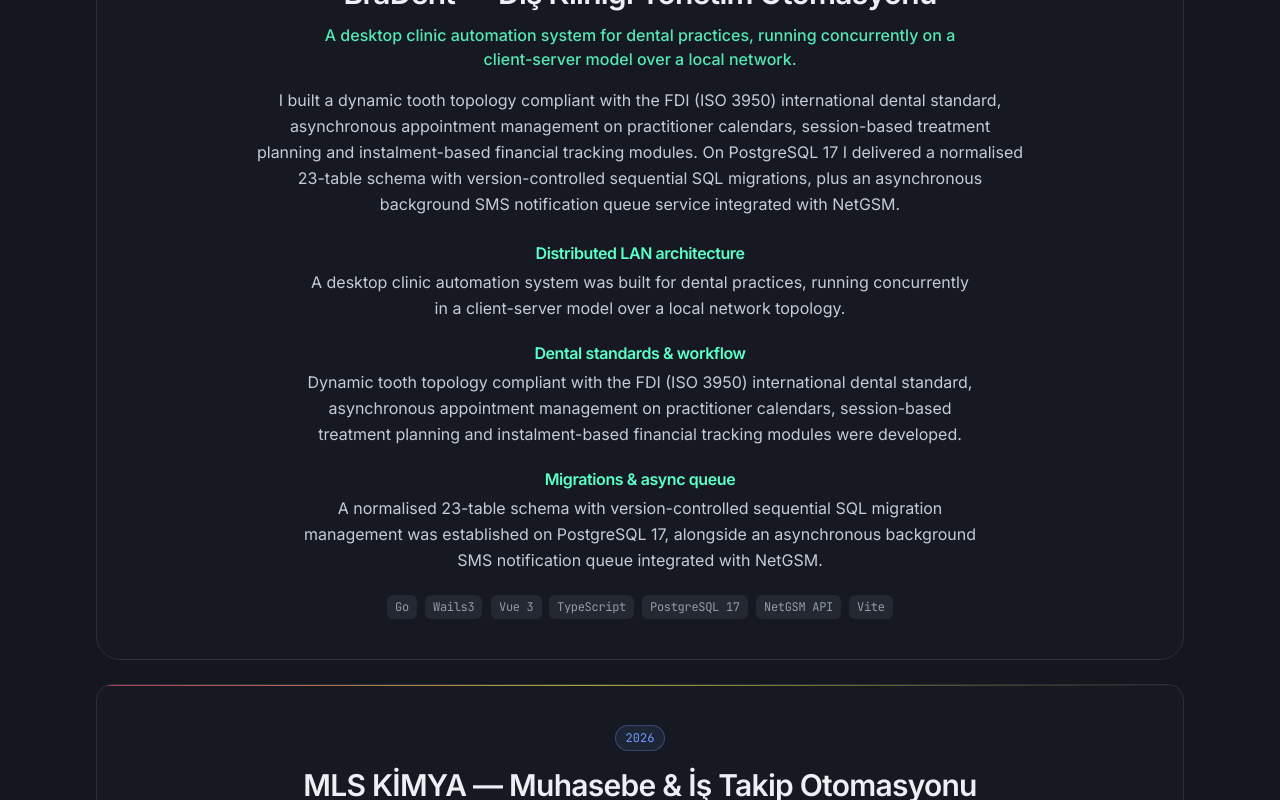
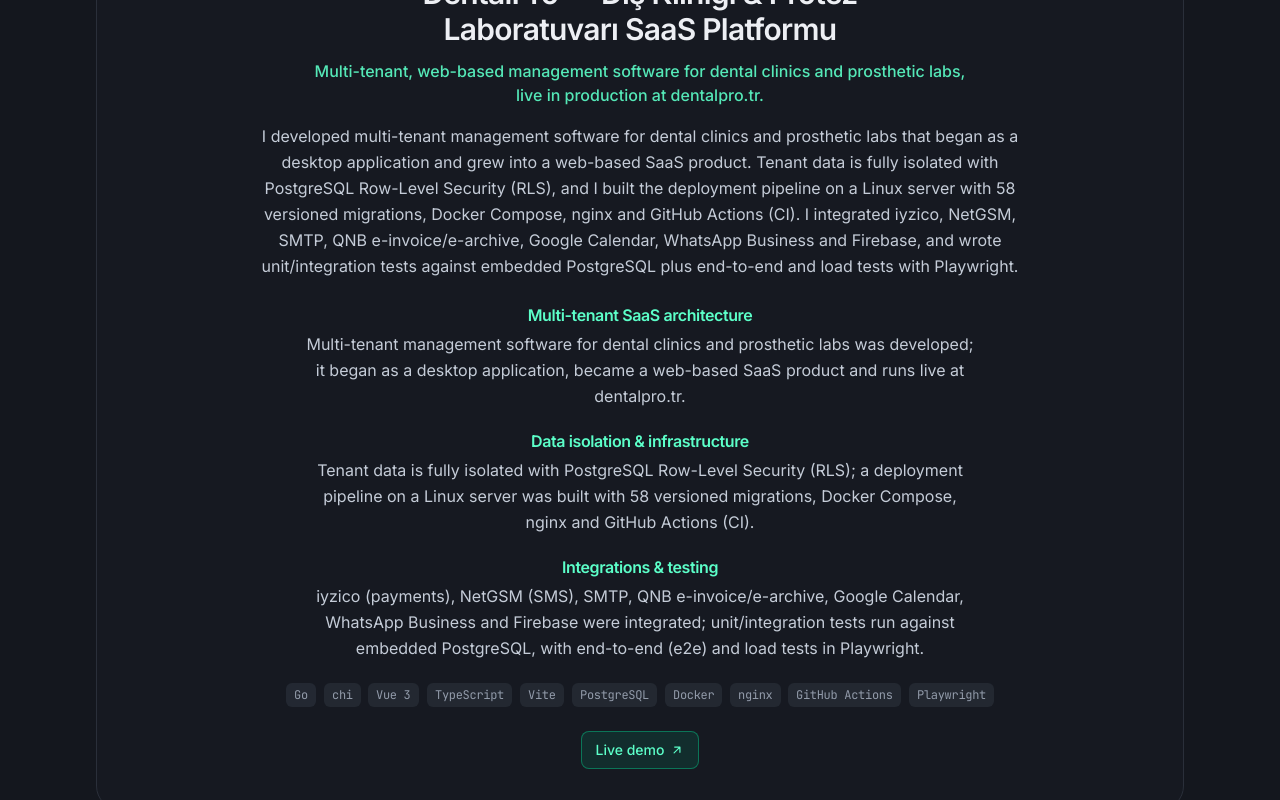
Before and after one commit to bengin-noyan/bengin-portfolio, a Next.js app: page / in a window 1280 px wide. Shown: the part 4580-5380 px from the top of the page. Built offline with nearby package versions, Linux system fonts and the light colour scheme.

Commit message:
content: add the DentalPro SaaS platform to projects

```diff
--- a/src/content/site.ts
+++ b/src/content/site.ts
@@ -273,6 +273,46 @@ export const projects = [
     ],
     image: "",
     links: { demo: "", repo: "" },
+  },
+  {
+    title: "DentalPro — Diş Kliniği & Protez Laboratuvarı SaaS Platformu",
+    year: "2026",
+    featured: true,
+    blurb: {
+      tr: "Diş klinikleri ve protez laboratuvarları için canlıda (dentalpro.tr) çalışan, çok kiracılı (multi-tenant) web tabanlı yönetim yazılımı.",
+      en: "Multi-tenant, web-based management software for dental clinics and prosthetic labs, live in production at dentalpro.tr.",
+    } as L,
+    description: {
+      tr: "Masaüstü uygulaması olarak başlayıp web tabanlı bir SaaS ürününe dönüştürdüğüm, diş klinikleri ve protez laboratuvarları için çok kiracılı bir yönetim yazılımı geliştirdim. Kiracı verilerini PostgreSQL Row-Level Security (RLS) ile birbirinden tamamen izole ettim; 58 sürümlü migration, Docker Compose, nginx ve GitHub Actions (CI) ile Linux sunucuda dağıtım altyapısını kurdum. iyzico, NetGSM, SMTP, QNB e-Fatura/e-Arşiv, Google Takvim, WhatsApp Business ve Firebase entegrasyonlarını yaptım; gömülü PostgreSQL ile birim/entegrasyon, Playwright ile uçtan uca ve yük testleri yazdım.",
+      en: "I developed multi-tenant management software for dental clinics and prosthetic labs that began as a desktop application and grew into a web-based SaaS product. Tenant data is fully isolated with PostgreSQL Row-Level Security (RLS), and I built the deployment pipeline on a Linux server with 58 versioned migrations, Docker Compose, nginx and GitHub Actions (CI). I integrated iyzico, NetGSM, SMTP, QNB e-invoice/e-archive, Google Calendar, WhatsApp Business and Firebase, and wrote unit/integration tests against embedded PostgreSQL plus end-to-end and load tests with Playwright.",
+    } as L,
+    // CV'deki madde basliklari, kartta alt alta listeleniyor
+    highlights: {
+      tr: [
+        { label: "Çok kiracılı SaaS mimarisi", text: "Masaüstü uygulaması olarak başlayıp web tabanlı SaaS ürününe dönüştürülen, diş klinikleri ve protez laboratuvarları için canlıda (dentalpro.tr) çalışan çok kiracılı (multi-tenant) yönetim yazılımı geliştirildi." },
+        { label: "Veri izolasyonu & altyapı", text: "PostgreSQL Row-Level Security (RLS) ile kiracı verileri birbirinden tamamen izole edildi; 58 sürümlü migration, Docker Compose, nginx ve GitHub Actions (CI) ile Linux sunucuda dağıtım altyapısı kuruldu." },
+        { label: "Entegrasyonlar & test", text: "iyzico (ödeme), NetGSM (SMS), SMTP, QNB e-Fatura/e-Arşiv, Google Takvim, WhatsApp Business ve Firebase entegrasyonları yapıldı; gömülü PostgreSQL ile birim/entegrasyon, Playwright ile uçtan uca (e2e) ve yük testleri yazıldı." },
+      ],
+      en: [
+        { label: "Multi-tenant SaaS architecture", text: "Multi-tenant management software for dental clinics and prosthetic labs was developed; it began as a desktop application, became a web-based SaaS product and runs live at dentalpro.tr." },
+        { label: "Data isolation & infrastructure", text: "Tenant data is fully isolated with PostgreSQL Row-Level Security (RLS); a deployment pipeline on a Linux server was built with 58 versioned migrations, Docker Compose, nginx and GitHub Actions (CI)." },
+        { label: "Integrations & testing", text: "iyzico (payments), NetGSM (SMS), SMTP, QNB e-invoice/e-archive, Google Calendar, WhatsApp Business and Firebase were integrated; unit/integration tests run against embedded PostgreSQL, with end-to-end (e2e) and load tests in Playwright." },
+      ],
+    } as L<{ label: string; text: string }[]>,
+    tags: [
+      "Go",
+      "chi",
+      "Vue 3",
+      "TypeScript",
+      "Vite",
+      "PostgreSQL",
+      "Docker",
+      "nginx",
+      "GitHub Actions",
+      "Playwright",
+    ],
+    image: "",
+    links: { demo: "https://dentalpro.tr", repo: "" },
   },
   {
     title: "BraDent — Diş Kliniği Yönetim Otomasyonu",
```
